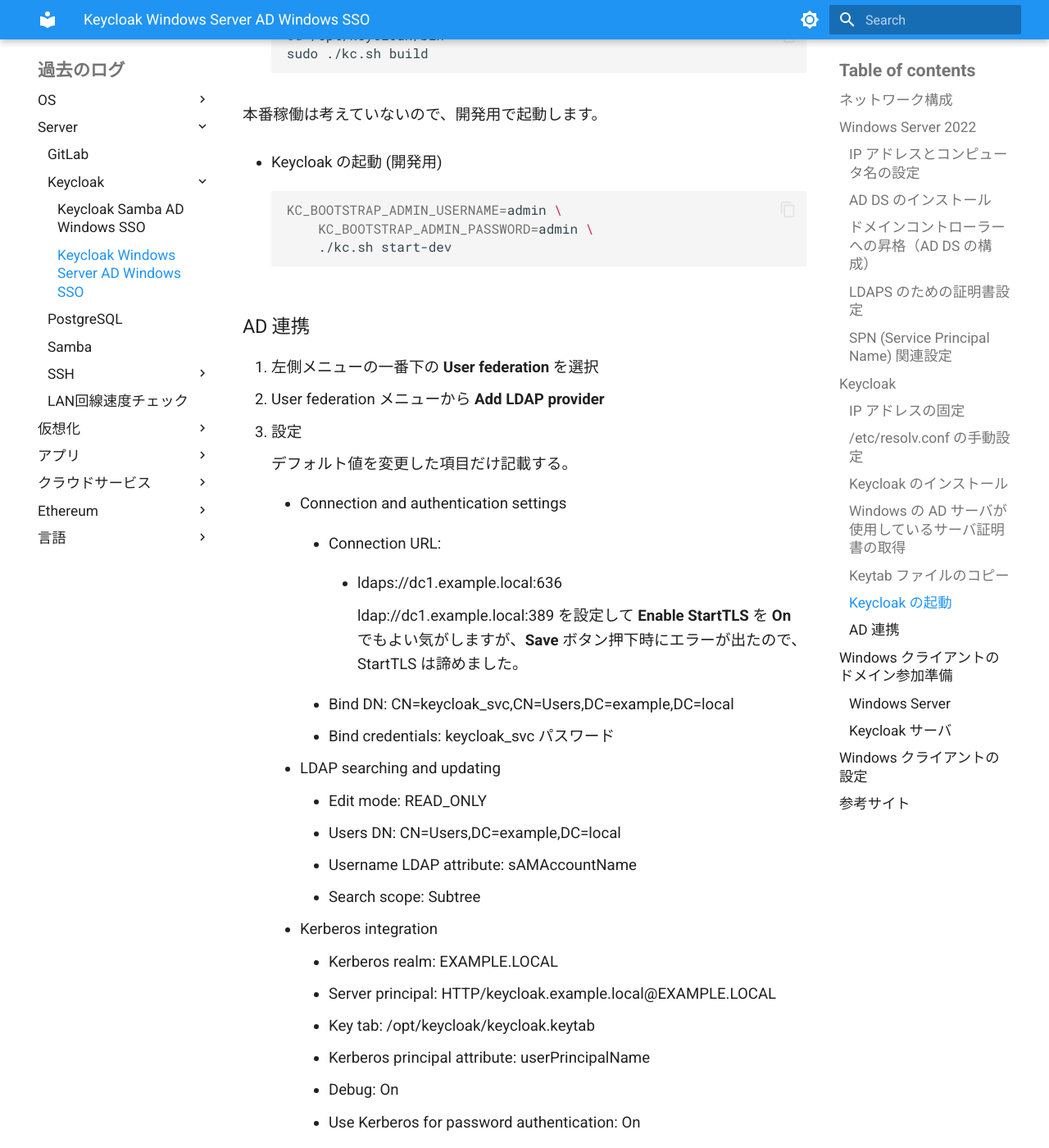
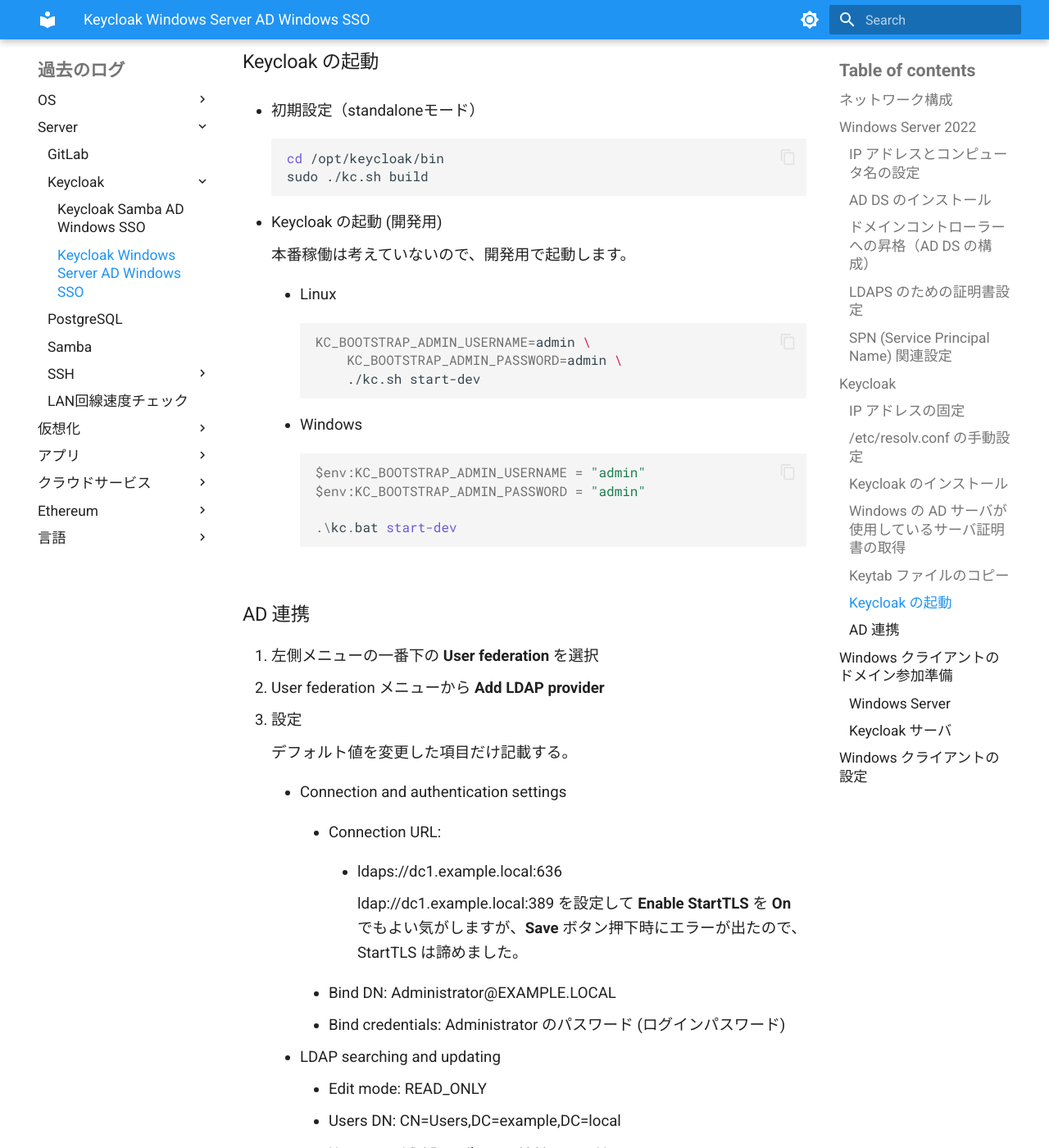
Before and after one commit to nynaka/website, an MkDocs documentation site: the page built from docs/server/keycloak/ad_sso_winsrv/ad_sso_winsrv.md, in a window 1280 px wide and 1400 px high, scrolled down 10897 px. Shown: the whole window at 82% size. Built offline with MkDocs 1.6.1 and Material for MkDocs 9.7.7, drawn with Linux system fonts in a browser that asks for light colours; some of the changed text lies outside the part shown.

Commit message:
- Windows版Keycloak を使用した時のメモ追加 等

````diff
--- a/docs/server/keycloak/ad_sso_winsrv/ad_sso_winsrv.md
+++ b/docs/server/keycloak/ad_sso_winsrv/ad_sso_winsrv.md
@@ -188,6 +188,7 @@ Kerberos認証（SPNEGO）のために、Keycloakが使用するサービスア
     scp C:\keycloak.keytab ubuntu@192.168.222.20:/tmp
     ```
 
+
 ---
 
 ## Keycloak
@@ -261,19 +261,27 @@ Kerberos認証（SPNEGO）のために、Keycloakが使用するサービスア
 
 - Java の信頼する証明書
 
-    ```bash
-    sudo keytool -import -trustcacerts -alias dc1 \
-        -file /usr/local/share/ca-certificates/dc1-ldaps.cer.crt \
-        -keystore /usr/lib/jvm/java-1.21.0-openjdk-amd64/lib/security/cacerts \
-        -storepass changeit -noprompt
-    ```
-
-    - 追加できたことの確認
+    - Linux
 
         ```bash
-        sudo keytool -list \
+        sudo keytool -import -trustcacerts -alias dc1 \
+            -file /usr/local/share/ca-certificates/dc1-ldaps.cer.crt \
             -keystore /usr/lib/jvm/java-1.21.0-openjdk-amd64/lib/security/cacerts \
-            -storepass changeit | grep dc1
+            -storepass changeit -noprompt
+        ```
+
+        - 追加できたことの確認
+
+            ```bash
+            sudo keytool -list \
+                -keystore /usr/lib/jvm/java-1.21.0-openjdk-amd64/lib/security/cacerts \
+                -storepass changeit | grep dc1
+            ```
+
+    - Windows
+
+        ```powershell
+        & "C:\Program Files\Java\jdk-21\bin\keytool.exe" -importcert -alias keycloak01 -file "C:\dc1-ldaps.cer" -cacerts -storepass changeit -noprompt
         ```
 
 ### Keytab ファイルのコピー
@@ -294,15 +302,26 @@ sudo chmod 600 /opt/keycloak/keycloak.keytab
     sudo ./kc.sh build
     ```
 
-本番稼働は考えていないので、開発用で起動します。
-
 - Keycloak の起動 (開発用)
 
-    ```bash
-    KC_BOOTSTRAP_ADMIN_USERNAME=admin \
-        KC_BOOTSTRAP_ADMIN_PASSWORD=admin \
-        ./kc.sh start-dev
-    ```
+    本番稼働は考えていないので、開発用で起動します。
+
+    - Linux
+
+        ```bash
+        KC_BOOTSTRAP_ADMIN_USERNAME=admin \
+            KC_BOOTSTRAP_ADMIN_PASSWORD=admin \
+            ./kc.sh start-dev
+        ```
+
+    - Windows
+
+        ```powershell
+        $env:KC_BOOTSTRAP_ADMIN_USERNAME = "admin"
+        $env:KC_BOOTSTRAP_ADMIN_PASSWORD = "admin"
+
+        .\kc.bat start-dev
+        ```
 
 ### AD 連携
 
@@ -319,8 +338,8 @@ sudo chmod 600 /opt/keycloak/keycloak.keytab
 
                 ldap://dc1.example.local:389 を設定して **Enable StartTLS** を **On** でもよい気がしますが、**Save** ボタン押下時にエラーが出たので、StartTLS は諦めました。
 
-        - Bind DN: CN=keycloak_svc,CN=Users,DC=example,DC=local
-        - Bind credentials: keycloak_svc パスワード
+        - Bind DN: Administrator@EXAMPLE.LOCAL
+        - Bind credentials: Administrator のパスワード (ログインパスワード)
 
     - LDAP searching and updating
         - Edit mode: READ_ONLY
@@ -332,6 +351,7 @@ sudo chmod 600 /opt/keycloak/keycloak.keytab
         - Kerberos realm: EXAMPLE.LOCAL
         - Server principal: HTTP/keycloak.example.local@EXAMPLE.LOCAL
         - Key tab: /opt/keycloak/keycloak.keytab
+            - Windows 版 では **C:\keycloak.keytab** のように設定する。
         - Kerberos principal attribute: userPrincipalName
         - Debug: On
         - Use Kerberos for password authentication: On
@@ -343,6 +363,8 @@ sudo chmod 600 /opt/keycloak/keycloak.keytab
     User federation -> LDAP 画面の右上の **Action** から、**Sync all users** を選択すると、AD サーバに登録されているユーザを Keycloak に取り込むことができます。
     これに失敗する場合は、LDAP の設定がどこか間違っています。
 
+
+---
 
 ## Windows クライアントのドメイン参加準備
 
@@ -372,6 +394,8 @@ sudo chmod 600 /opt/keycloak/keycloak.keytab
 User federation -> LDAP 画面の右上の **Action** から、**Sync changed users** を選択すると、ユーザが 1 アカウント追加された旨のメッセージが表示されると思います。
 
 
+---
+
 ## Windows クライアントの設定
 
 - 設定 -> ネットワークとインターネット -> イーサネット -> DNS サーバの割り当て -> 編集 ボタン押下
@@ -391,11 +415,7 @@ User federation -> LDAP 画面の右上の **Action** から、**Sync changed us
 
     ドメインに参加するためのアクセス許可のあるアカウントには Administrator を入力し、Administrator のパスワードを入力する。
 
-    ![alt text](image.png)
+    ![alt text](06_winsrv_win11_domjoin.png)
 
     が表示されればドメインに参加できてます。
     再起動すると example.local ドメインのユーザで Windows にログインできるようになっていると思います。
-
-## 参考サイト
-
-- [とほほのKeycloak入門](https://www.tohoho-web.com/ex/keycloak.html)
````
Also changed, not shown: other parts of docs/server/keycloak/ad_sso_winsrv/ad_sso_winsrv.md (+13 -14 lines), docs/server/keycloak/ad_sso_winsrv/06_winsrv_win11_domjoin.png (added).
